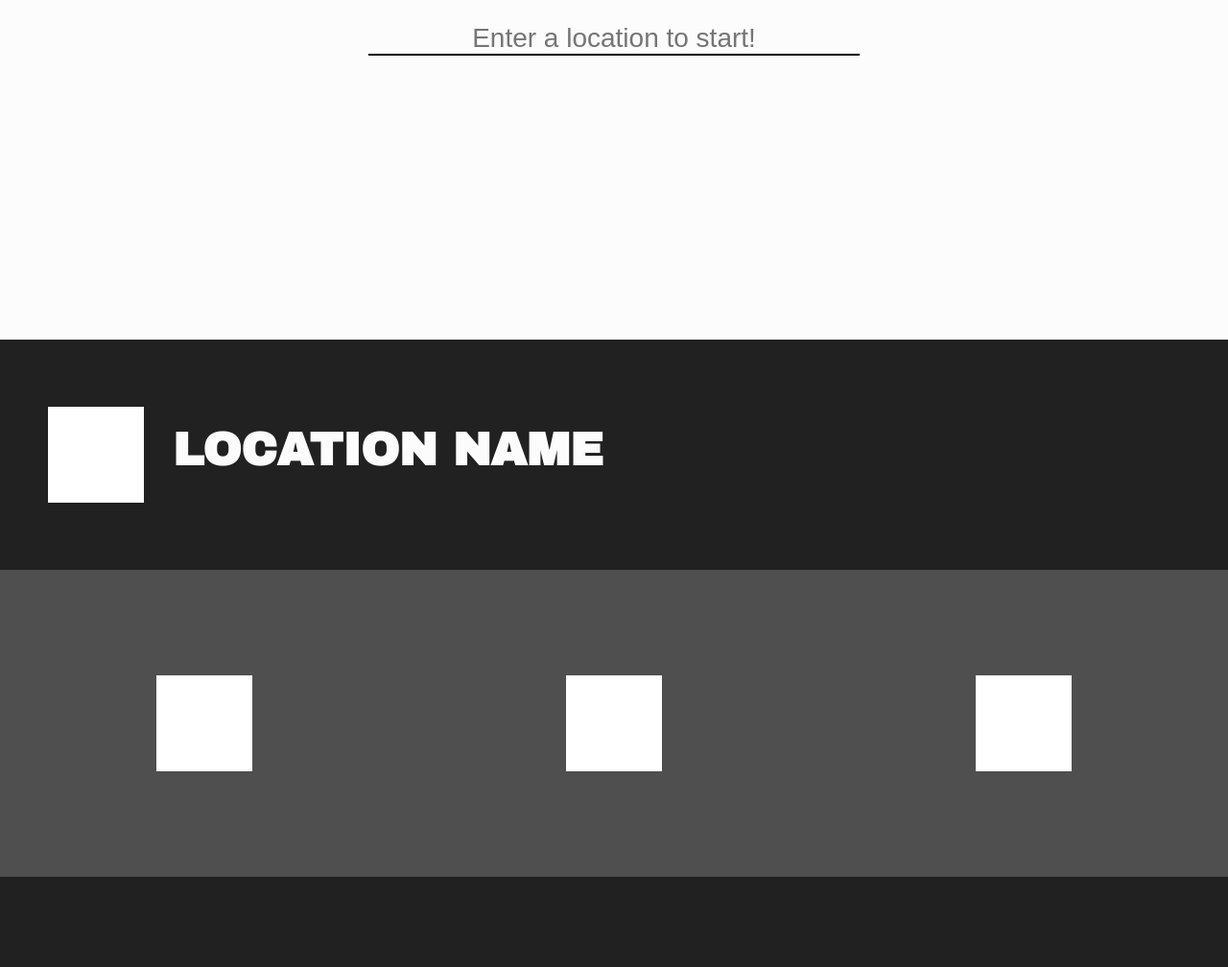
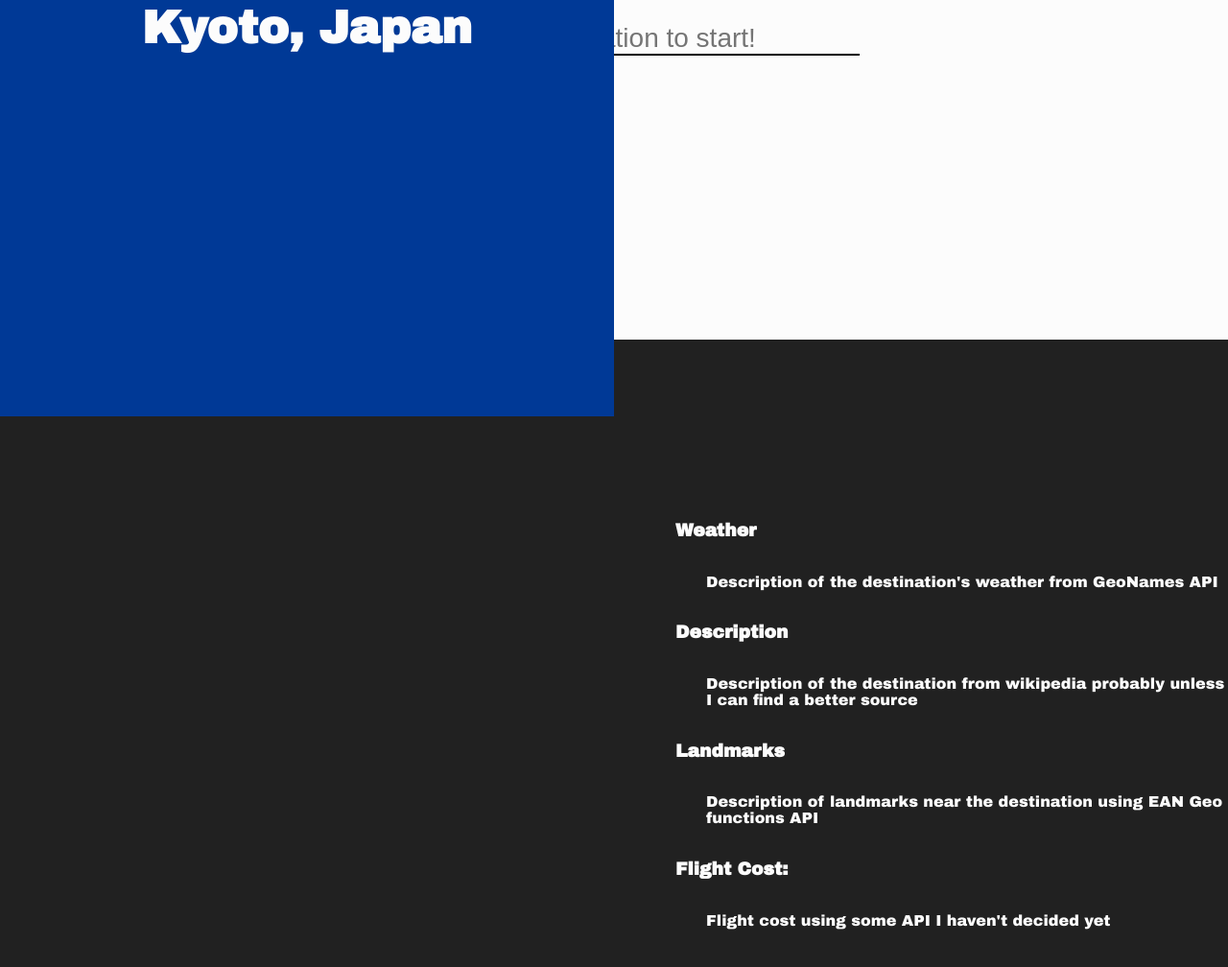
Before and after one commit to JasonZheng20/Escape, a plain HTML site: page public/index.html in a window 1280 px wide. Shown: the part 366-1374 px from the top of the page at 96% size. Drawn offline with Linux system fonts and the light colour scheme; files whose address does not match are found by name.

Commit message:
switch folders

```diff
--- a/public/index.html
+++ b/public/index.html
@@ -22,15 +22,20 @@
       </div>
     </section>
     <section class = "eventsPage">
-      <div class = "topBar">
-        <div class = "backButton"></div>
-        <h2 class = "locationTitle">LOCATION NAME</div>
+      <div class = "picHalf" id = "picHalf">
+        <h2 class = "locationTitle">Kyoto, Japan</h2>
       </div>
-      <div class = "gallery">
-        <div class = "backButton"></div>
-        <div class = "backButton"></div>
-        <div class = "backButton"></div>
+      <div class = "descrHalf">
+        <h3 class = "locationSub">Weather</h3>
+        <p class = "locationP">Description of the destination's weather from GeoNames API</p>
+        <h3 class = "locationSub">Description</h3>
+        <p class = "locationP"> Description of the destination from wikipedia probably unless I can find a better source</p>
+        <h3 class = "locationSub">Landmarks</h3>
+        <p class = "locationP"> Description of landmarks near the destination using EAN Geo functions API </p>
+        <h3 class = "locationSub">Flight Cost: </h3>
+        <p class = "locationP"> Flight cost using some API I haven't decided yet </p>
       </div>
+      <div class = "backButton"></div>
     </section>
   </body>
 </html>
--- /dev/null
+++ b/public/js/script.js
@@ -0,0 +1 @@
+const app = new App();
--- a/public/style.css
+++ b/public/style.css
@@ -4,11 +4,47 @@ body {
   background-color: #fcfcfc;
 }
 
-.topBar {
-  margin-left: 50px;
+form {
+  margin: 12px;
+  width: 50vw;
+  height: 5vh;
   display: flex;
+  justify-content: center;
   align-items: center;
-  height: 30vh;
+}
+
+#picHalf {
+  background-color: #003996;
+}
+
+.picHalf {
+  height: 100vh;
+  width: 50%;
+  display: flex;
+  flex-direction: column;
+  justify-content: center;
+  align-items: center;
+  position: fixed;
+  top: 0vh;
+  left: 0vw;
+}
+
+.descrHalf {
+  position: absolute;
+  left: 50%;
+  width: 50%;
+  display: flex;
+  flex-direction: column;
+  justify-content: space-between;
+  align-items: flex-start;
+}
+
+.locationSub {
+  margin-left: 10%;
+}
+
+.locationP {
+  margin-left: 15%;
 }
 
 .locationTitle {
@@ -22,19 +58,18 @@ body {
   height: 100px;
   width: 100px;
   background-color: #ffffff;
+  position: fixed;
+  top: 4vh;
+  left: 3vw;
 }
 
 .eventsPage {
   background-color: #212121;
   height: 100vh;
-}
-
-.gallery {
   display: flex;
-  justify-content: space-around;
+  justify-content: center;
   align-items: center;
-  height: 40vh;
-  background-color: #4f4f4f;
+  color: #fcfcfc;
 }
 
 .container {
@@ -53,15 +88,6 @@ body {
   position: relative;
 }
 
-form {
-  margin: 12px;
-  width: 50vw;
-  height: 5vh;
-  display: flex;
-  justify-content: center;
-  align-items: center;
-}
-
 .inputIt {
   background: transparent;
   padding: 0px;
```
Also changed, not shown: public/js/app.js (added, +17 -0 lines), public/js/home.js (added, +16 -0 lines), public/js/result.js (added, +16 -0 lines), public/script.js (deleted), 3 other files.
